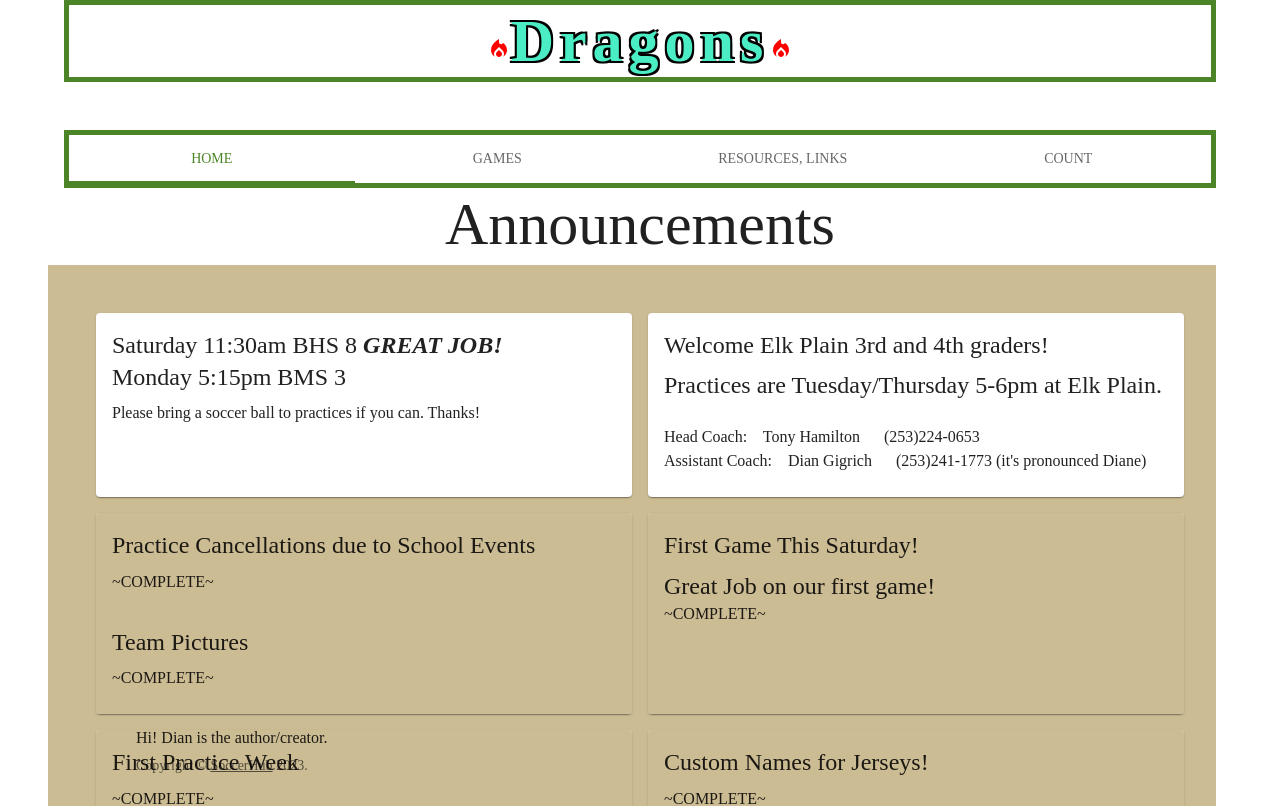
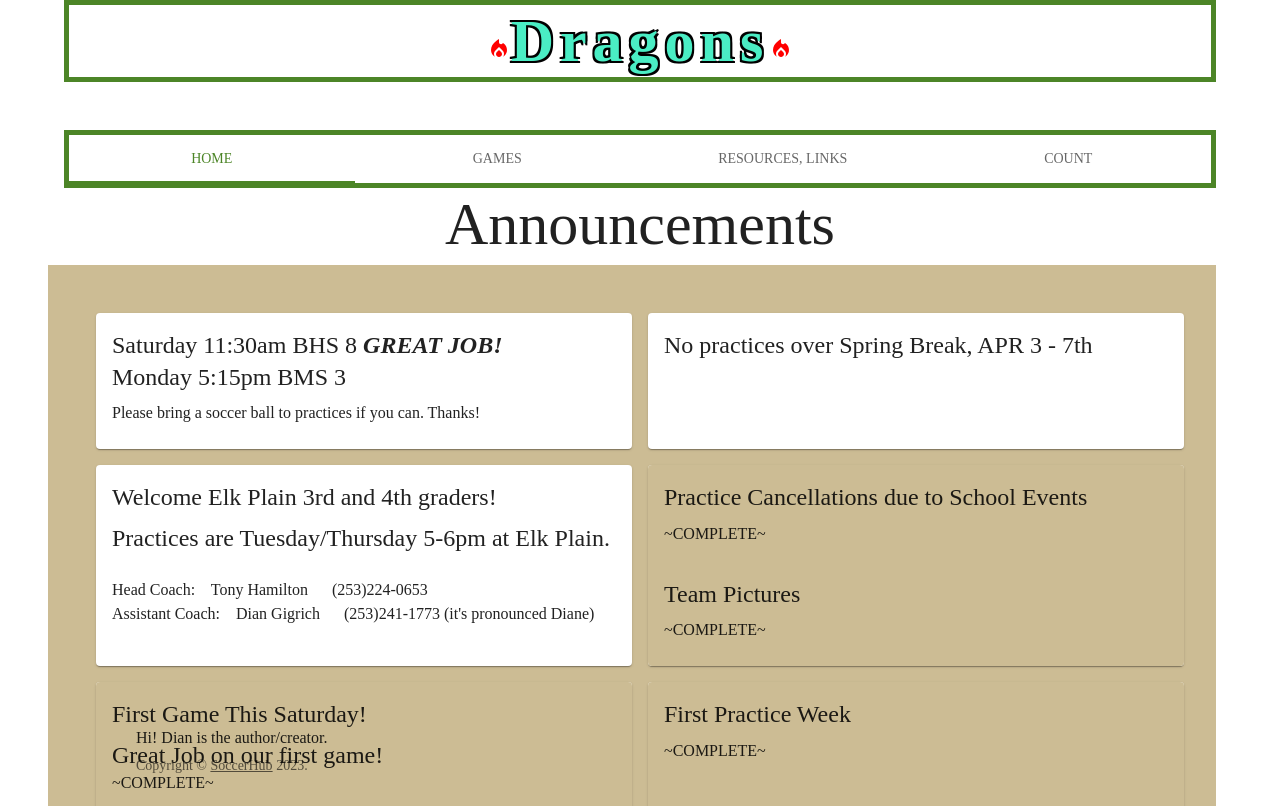
Before and after one commit to DianGigrich/SoccerHub, a React (Create React App) app: page / in a window 1280 px wide. Shown: the top 806 px of the page. Built offline with nearby package versions, Linux system fonts and the light colour scheme.

Commit message:
added spring break announcement

```diff
--- a/src/components/pages/Home.js
+++ b/src/components/pages/Home.js
@@ -4,7 +4,7 @@ import { Container, Grid, Card, CardContent, Typography } from '@mui/material';
 
 export default function Home(props) {
     return (
-<>
+        <>
             <Container>
 
                 <Typography
@@ -20,18 +20,29 @@ export default function Home(props) {
             </Container>
             <Grid container spacing={2} sx={{ p: 4, bgcolor: "#ccbc94" }}>
 
-            <Grid item xs={12} sm={12} md={6}>
+                <Grid item xs={12} sm={12} md={6}>
                     <Card
                         sx={{ height: '100%', display: 'flex', flexDirection: 'column' }}
                     >
                         <CardContent sx={{ flexGrow: 1 }}>
                             <Typography gutterBottom variant="h5" component="h1">
                                 Saturday 11:30am BHS 8 <strong><i>GREAT JOB!</i></strong>
-                                <br/>
+                                <br />
                                 Monday 5:15pm BMS 3
                             </Typography>
                             <Typography>
                                 Please bring a soccer ball to practices if you can. Thanks!
+                            </Typography>
+                        </CardContent>
+                    </Card>
+                </Grid>
+                <Grid item xs={12} sm={12} md={6}>
+                    <Card
+                        sx={{ height: '100%', display: 'flex', flexDirection: 'column' }}
+                    >
+                        <CardContent sx={{ flexGrow: 1 }}>
+                            <Typography gutterBottom variant="h5" component="h1">
+                                No practices over Spring Break, APR 3 - 7th
                             </Typography>
                         </CardContent>
                     </Card>
@@ -75,7 +86,7 @@ export default function Home(props) {
                             <Typography gutterBottom variant="h5" component="h2">
                                 Team Pictures
                             </Typography>
-                                <Typography>
+                            <Typography>
                                 ~COMPLETE~
                             </Typography>
 
```
